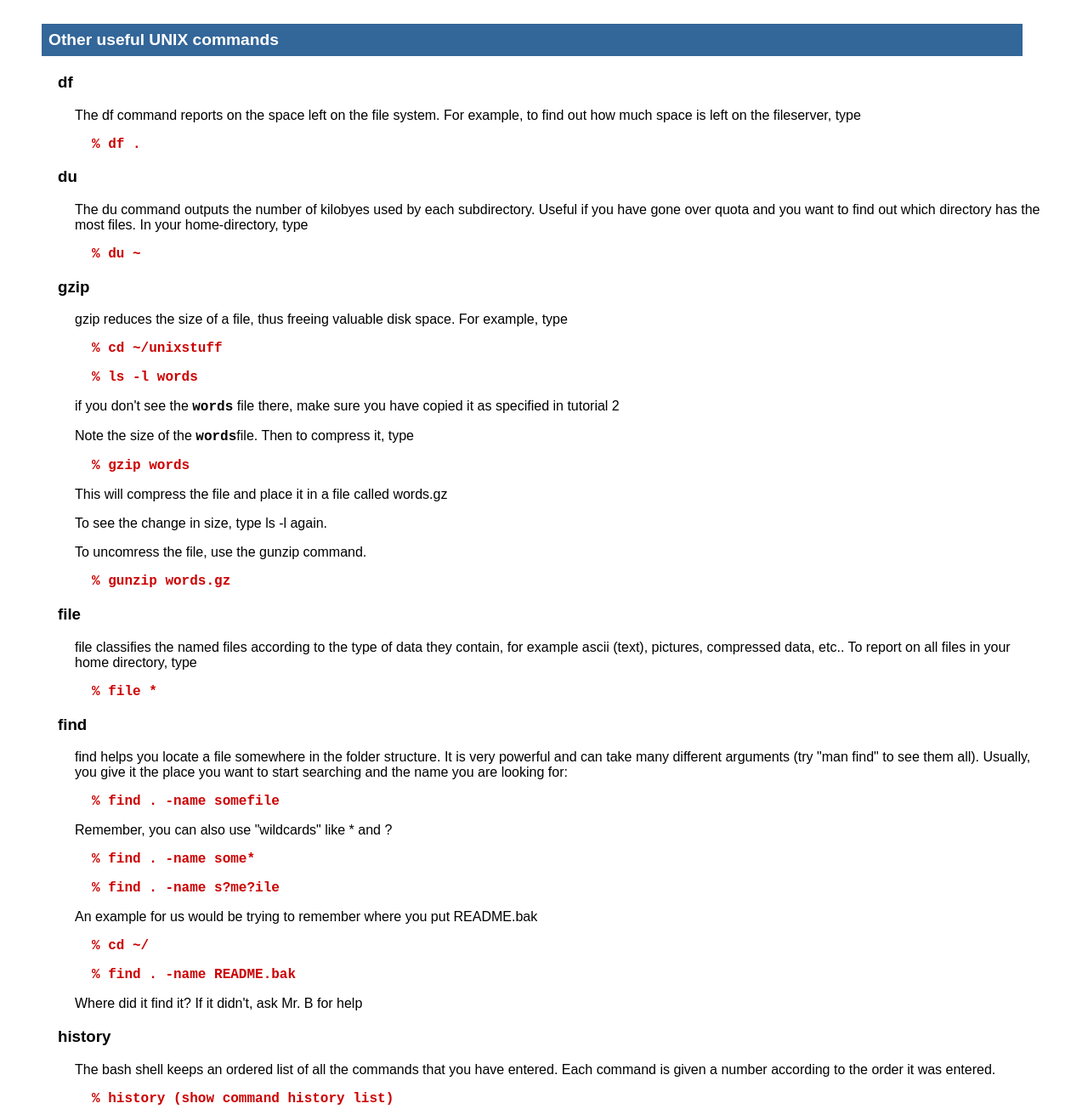
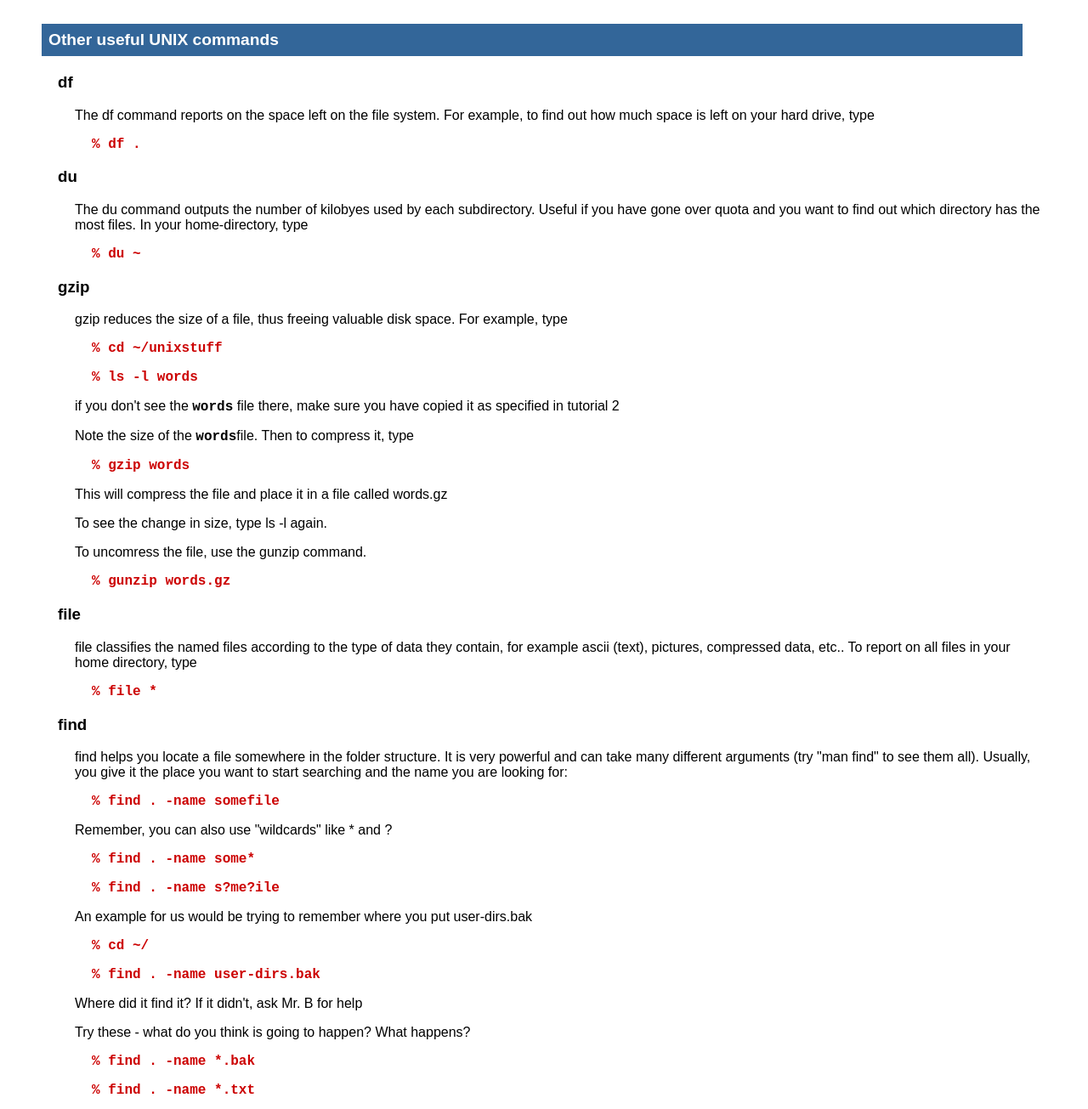
Before and after one commit to CTECH-IT/unixtut, a plain HTML site: page unix6.html in a window 1280 px wide. Shown: the part 69-1374 px from the top of the page at 85% size. Drawn offline with Linux system fonts and the light colour scheme.

Commit message:
fixed README

```diff
--- a/unix6.html
+++ b/unix6.html
@@ -16,7 +16,7 @@
 
   <h3>df</h3>
   <p>The df command reports on the space left on the file system. For example, to
-    find out how much space is left on the fileserver, type </p>
+    find out how much space is left on your hard drive, type </p>
 
   <p class="command"> % df . </p>
 
@@ -64,12 +64,17 @@
   <p class="command"> % find . -name some* </p>
   <p class="command"> % find . -name s?me?ile </p>
 
-  <p>An example for us would be trying to remember where you put README.bak</a>
+  <p>An example for us would be trying to remember where you put user-dirs.bak</a>
 
     <p class="command"> % cd ~/ </p>
-    <p class="command"> % find . -name README.bak </p>
+    <p class="command"> % find . -name user-dirs.bak </p>
 
     <p> Where did it find it? If it didn't, ask Mr. B for help</p>
+
+    <p> Try these - what do you think is going to happen? What happens?</p>
+
+    <p class="command"> % find . -name *.bak </p>
+    <p class="command"> % find . -name *.txt </p>
 
     <h3>history</h3>
     <p>The bash shell keeps an ordered list of all the commands that you have entered.
```
